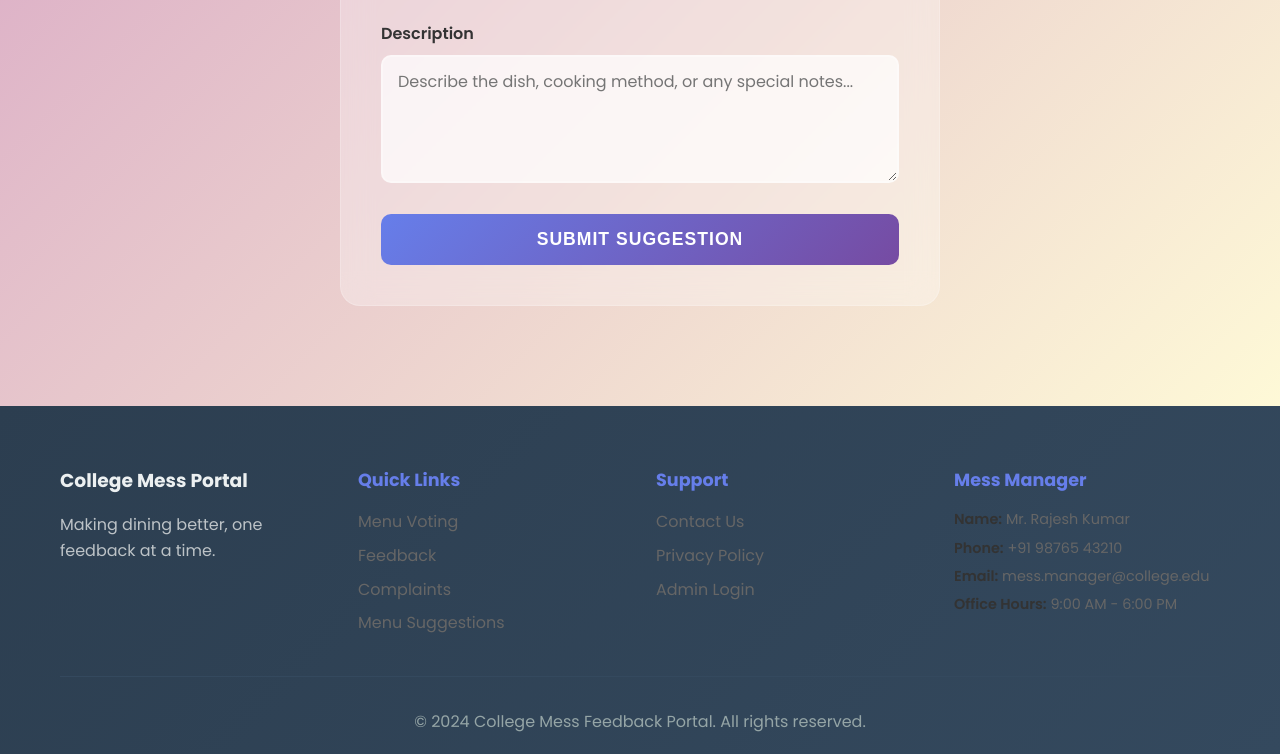
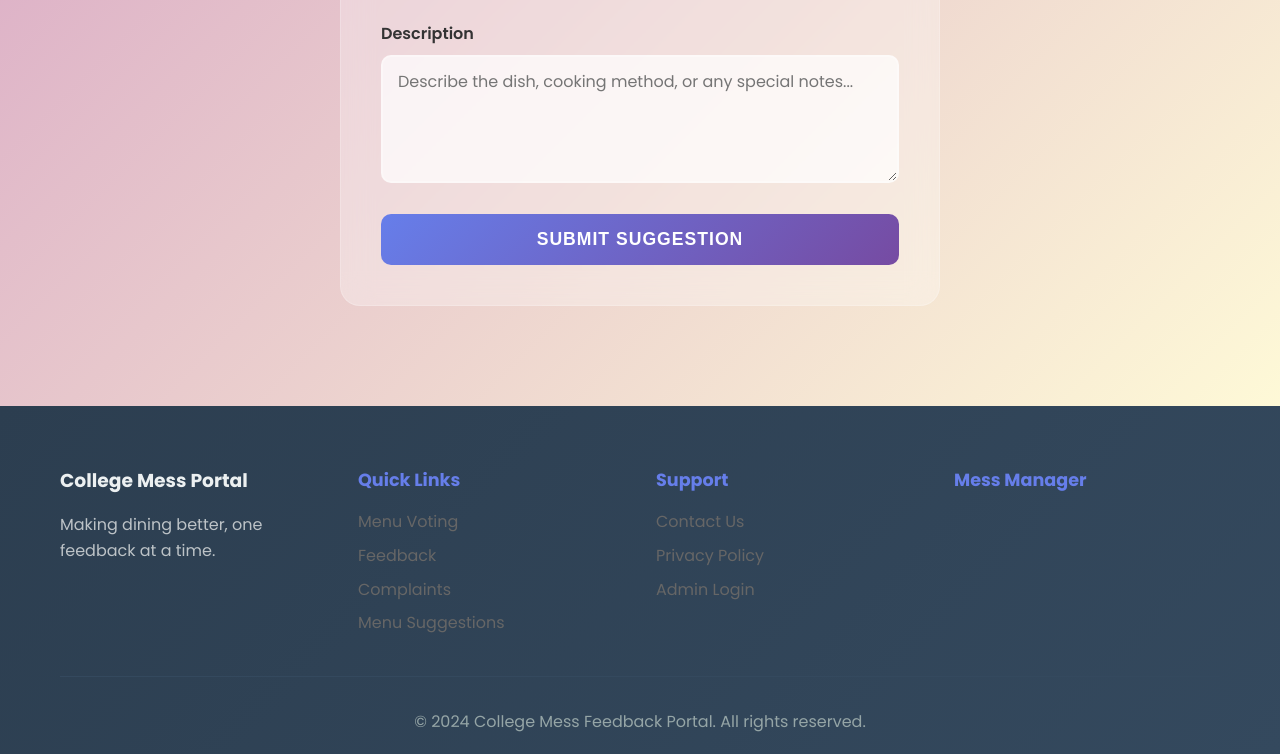
Before and after one commit to ankit1439/jklumessportal, a plain HTML site: page src/static/index.html in a window 1280 px wide. Shown: the part 4296-5050 px from the top of the page. Drawn offline with Linux system fonts and the light colour scheme; no server answers.

Commit message:
Update index.html

```diff
--- a/src/static/index.html
+++ b/src/static/index.html
@@ -221,10 +221,6 @@
                 <div class="footer-section">
                     <h4>Mess Manager</h4>
                     <div class="manager-info">
-                        <p><strong>Name:</strong> Mr. Rajesh Kumar</p>
-                        <p><strong>Phone:</strong> +91 98765 43210</p>
-                        <p><strong>Email:</strong> mess.manager@college.edu</p>
-                        <p><strong>Office Hours:</strong> 9:00 AM - 6:00 PM</p>
                     </div>
                 </div>
             </div>
```
